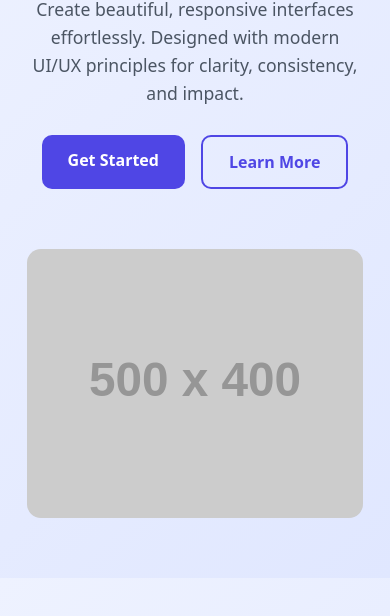
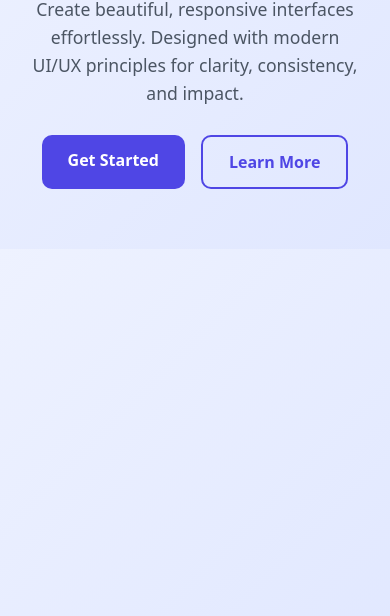
Before and after one commit to abikthakur/prompt, a plain HTML site: page hero.html in a window 390 px wide. Shown: the part 210-826 px from the top of the page. Drawn offline with Linux system fonts and the light colour scheme; placeholder pictures from the web are drawn by us.

Commit message:
Update hero.html

```diff
--- a/hero.html
+++ b/hero.html
@@ -118,9 +118,7 @@
             justify-content: center;
         }
 
-        .hero-img img {
-            margin: 20px auto 0;
-        }
+
     }
 </style>
 </head>
@@ -140,9 +138,7 @@
         </div>
     </div>
 
-    <div class="hero-img">
-        <img src="https://via.placeholder.com/500x400.png?text=Hero+Image" alt="Illustration">
-    </div>
+
 </section>
 
 </body>
```
